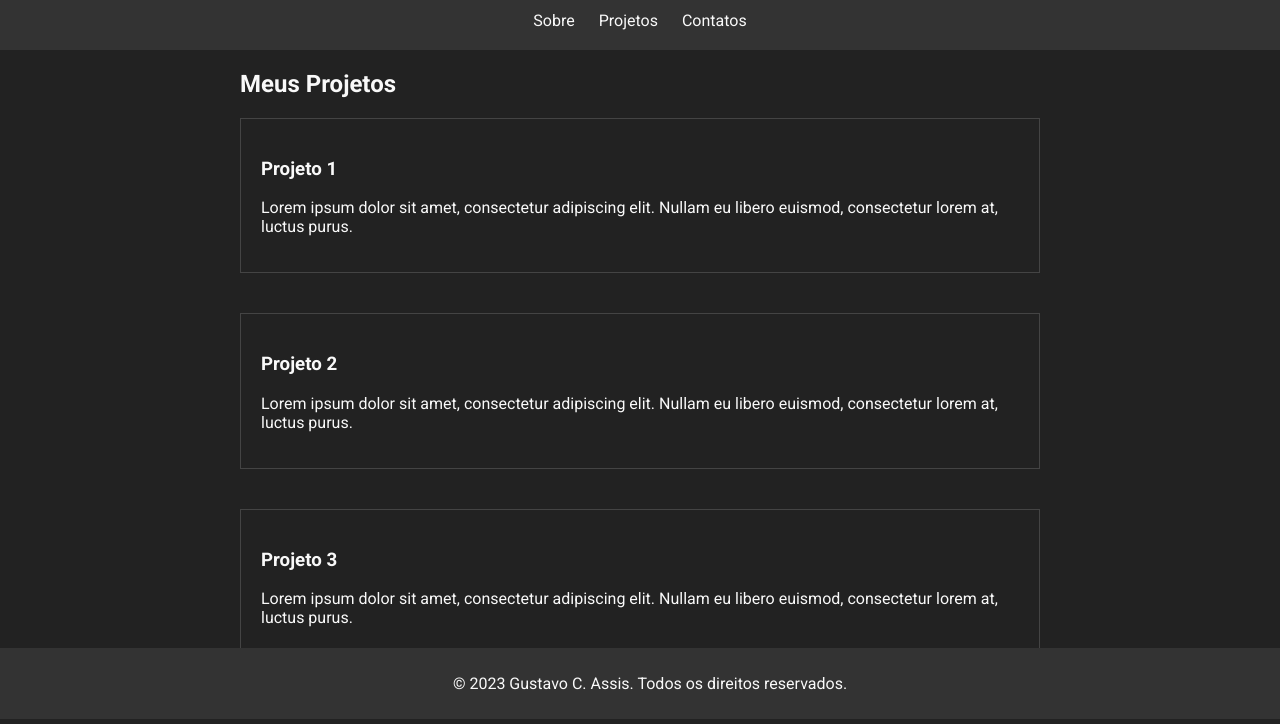
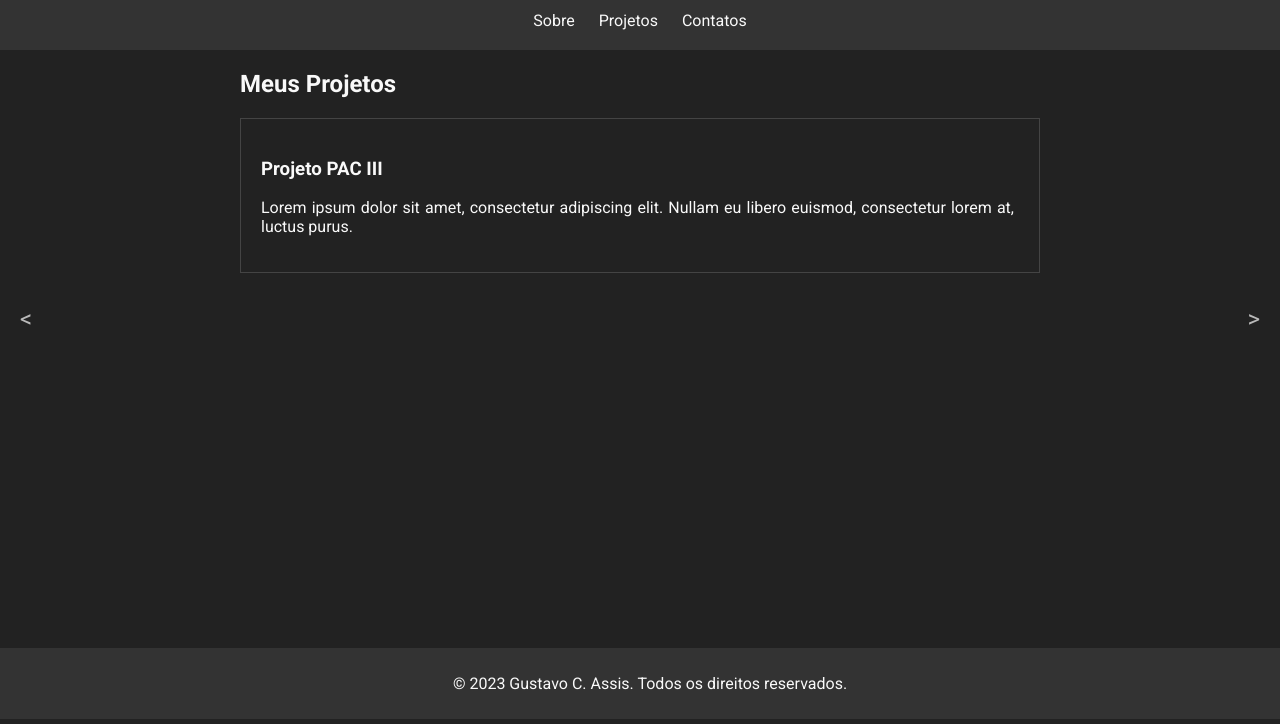
Before and after one commit to GustaPeruci/Site_Portifolio, a plain HTML site: page projects.html in a window 1280 px wide. Both pictures are taken after a click on the label 640 px from the left and 68 px from the top of the page. Shown: the part 81-805 px from the top of the page. Drawn offline with Linux system fonts and the light colour scheme.

Commit message:
Implementação de slides nos projetos e correções
- Implementada na página "Projetos" para serem apresentados, passando como slides
- Corrigido um erro no botão de dark mode que não identificava a situação ao mudar de página

```diff
--- a/css/style.css
+++ b/css/style.css
@@ -1,4 +1,4 @@
-/*Initial Style - Light mode*/
+/* Estilos gerais */
 body {
   margin: 0;
   padding: 0;
@@ -61,10 +61,42 @@ main {
   background-color: #333333;
 }
 
+/* Estilos específicos para .project no light mode */
 .project {
-  margin-bottom: 40px;
+  margin-bottom: 100px;
   border: 1px solid #e0e0e0;
   padding: 20px;
+}
+
+.project p{
+  text-align: justify;
+  margin-right: 5px
+}
+
+/* Estilos específicos para .project no dark mode */
+body.dark-mode .project {
+  border-color: #444444;
+  background-color: #222222;
+  color: #f9f9f9;
+}
+
+/* Estilo das setas */
+.slider-arrow {
+  position: absolute;
+  top: 50%;
+  transform: translateY(-50%);
+  font-size: 24px;
+  cursor: pointer;
+  opacity: 0.7;
+  transition: opacity 0.3s;
+}
+
+.prev-arrow {
+  left: 20px;
+}
+
+.next-arrow {
+  right: 20px;
 }
 
 h2 {
@@ -96,8 +128,7 @@ main.index-content {
   font-size: larger;
 }
 
-/*Dark mode style*/
-
+/* Dark mode style */
 body.dark-mode {
   background-color: #222222;
   color: #f9f9f9;
@@ -109,7 +140,7 @@ body.dark-mode header {
 }
 
 body.dark-mode header a {
-  color: #f9f9f9; /* Altera a cor do link dentro do header */
+  color: #f9f9f9;
 }
 
 body.dark-mode main {
@@ -133,6 +164,8 @@ body.dark-mode .buttons a.active {
 
 body.dark-mode .project {
   border-color: #444444;
+  background-color: #222222;
+  color: #f9f9f9;
 }
 
 body.dark-mode h2 {
@@ -149,7 +182,7 @@ body.dark-mode footer p {
   color: #f9f9f9;
 }
 
-/* Dark mode button style*/
+/* Dark mode button style */
 #dark-mode-input {
   display: none;
 }
@@ -179,7 +212,7 @@ label.dark-mode-toggler div {
   transform: translateX(20px);
 }
 
-/*Responsiveness*/
+/* Responsiveness */
 @media (max-width: 768px) {
   /* ... (estilos para telas menores) ... */
 }
--- a/js/dark-mode.js
+++ b/js/dark-mode.js
@@ -4,16 +4,20 @@ function toggleDarkMode() {
     body.classList.toggle('dark-mode');
   }
 
-  // Verifica se o dark mode está ativado no início (por exemplo, se o usuário já o ativou em uma visita anterior)
-  if (localStorage.getItem('darkModeEnabled')) {
+  // Verifica o dark mode está ativado no início
+  const isDarkModeEnabled = localStorage.getItem('darkModeEnabled') === 'true';
+  if (isDarkModeEnabled) {
     document.body.classList.add('dark-mode');
   }
+
+  // Atualiza o estado do checkbox com base no dark mode atual
+  document.getElementById('dark-mode-input').checked = isDarkModeEnabled;
 
   // Escuta o evento de clique no botão de alternância do dark mode
   document.getElementById('dark-mode-input').addEventListener('click', () => {
     const isDarkModeEnabled = document.body.classList.contains('dark-mode');
     if (isDarkModeEnabled) {
-      localStorage.removeItem('darkModeEnabled');
+      localStorage.setItem('darkModeEnabled', 'false');
     } else {
       localStorage.setItem('darkModeEnabled', 'true');
     }
--- a/projects.html
+++ b/projects.html
@@ -24,9 +24,13 @@
 
   <main>
     <h2>Meus Projetos</h2>
+    <div class="project-slider">
+      <div class="slider-arrow prev-arrow">&lt;</div>
+      <div class="slider-content">
       <section class="project">
-      <h3>Projeto 1</h3>
+        <h3>Projeto PAC III</h3>
         <p>Lorem ipsum dolor sit amet, consectetur adipiscing elit. Nullam eu libero euismod, consectetur lorem at, luctus purus.</p>
+
       </section>
 
       <section class="project">
@@ -38,12 +42,52 @@
         <h3>Projeto 3</h3>
         <p>Lorem ipsum dolor sit amet, consectetur adipiscing elit. Nullam eu libero euismod, consectetur lorem at, luctus purus.</p>
       </section>
+      <div class="slider-arrow next-arrow">&gt;</div>
+    </div>
   </main>
+
+  <script>
+    // Seleciona todos os projetos
+const projects = document.querySelectorAll('.project');
+
+// Seleciona o slider
+const slider = document.querySelector('.project-slider');
+
+// Seleciona as setas
+const prevArrow = document.querySelector('.prev-arrow');
+const nextArrow = document.querySelector('.next-arrow');
+
+let index = 0; // Índice do projeto atual
+
+function showProject(index) {
+  // Esconde todos os projetos
+  projects.forEach(project => {
+    project.style.display = 'none';
+  });
+
+  // Mostra o projeto atual
+  projects[index].style.display = 'block';
+}
+
+// Inicializa exibindo o primeiro projeto
+showProject(index);
+
+// Adiciona o evento de clique para avançar para o próximo projeto
+slider.addEventListener('click', (event) => {
+  if (event.target === nextArrow) {
+    index = (index + 1) % projects.length; // Avança para o próximo projeto
+  } else if (event.target === prevArrow) {
+    index = (index - 1 + projects.length) % projects.length; // Retrocede para o projeto anterior
+  }
+
+  showProject(index);
+});
+
+  </script>
 
   <footer>
     <p>&copy; 2023 Gustavo C. Assis. Todos os direitos reservados.</p>
   </footer>
-
   <script src="js/dark-mode.js"></script>
 </body>
 </html>
```
Also changed, not shown: about.html (+1 -1 lines), contacts.html (+1 -1 lines), index.html (+1 -1 lines). Lines whose indentation alone changed are shown as unchanged.
